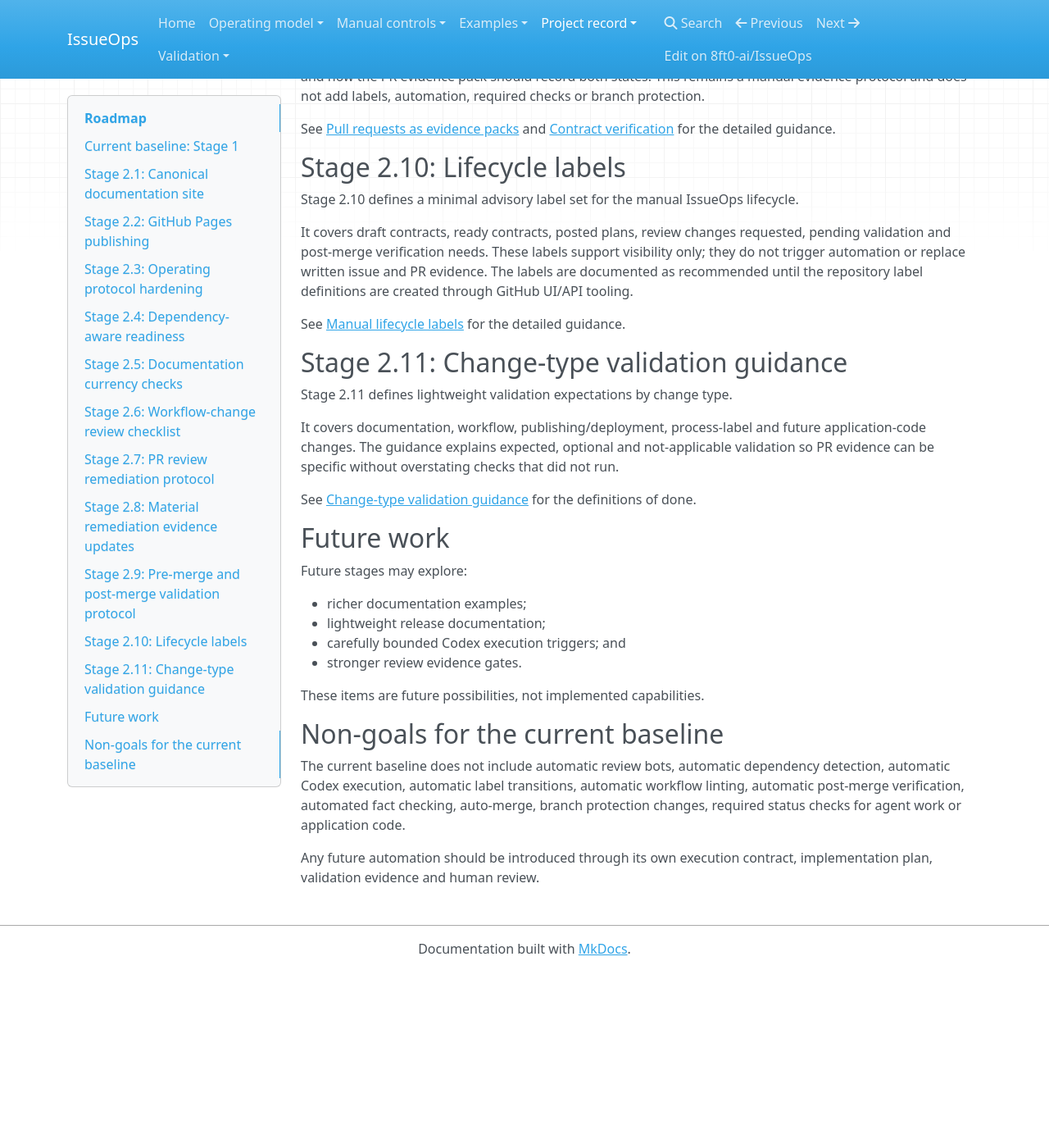
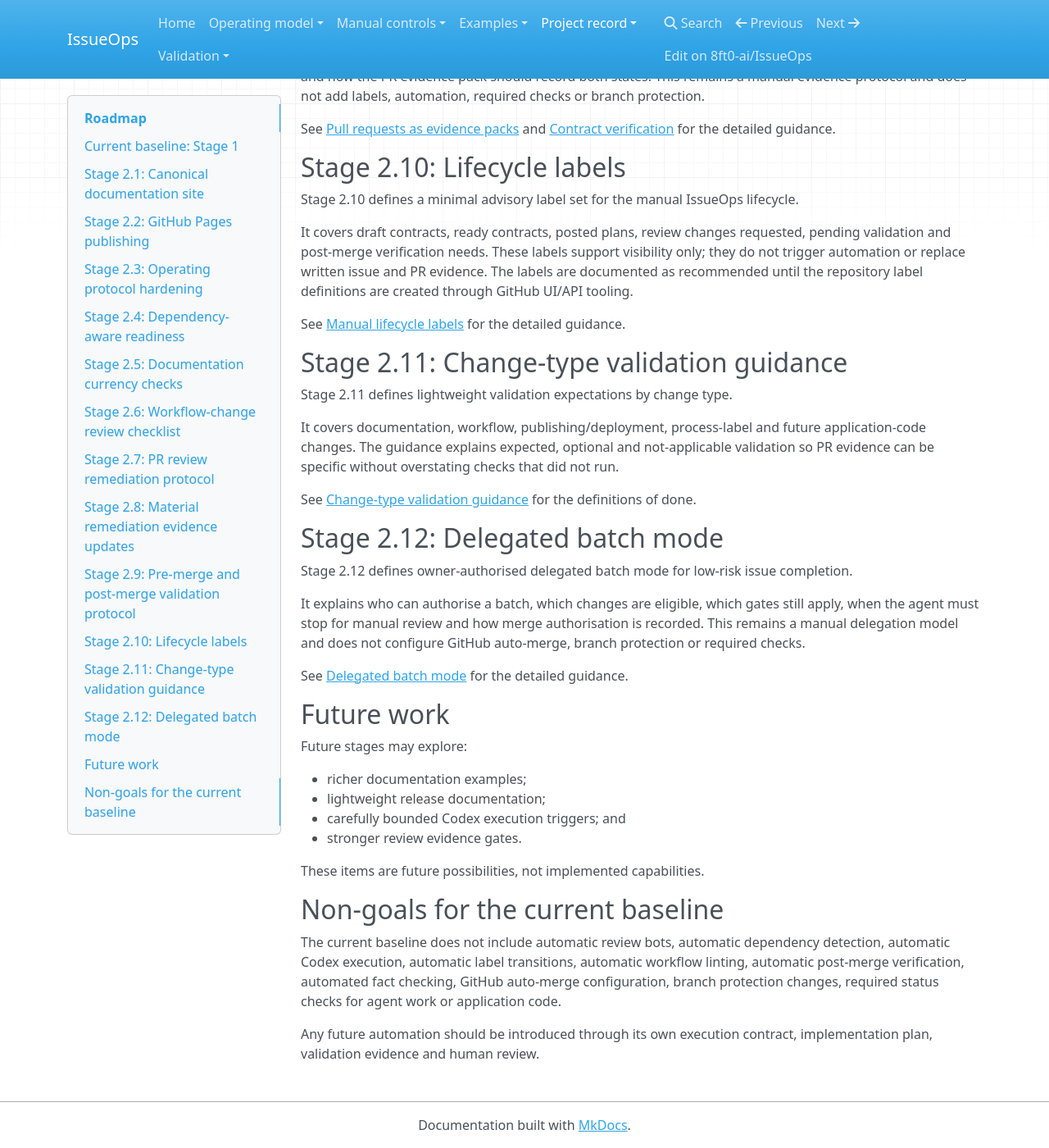
Before and after one commit to 8ft0-ai/IssueOps, an MkDocs documentation site: the page built from docs/roadmap.md, in a window 1280 px wide and 1400 px high, scrolled down 2476 px. Shown: the whole window at 82% size. Built offline with MkDocs 1.6.1, drawn with Linux system fonts in a browser that asks for light colours; nearby versions of some CDN libraries; before the commit the page ends 3661 px from its top, so only the background shows below that.

Commit message:
Record Stage 2.12 delegated batch mode

```diff
--- a/docs/roadmap.md
+++ b/docs/roadmap.md
@@ -106,6 +106,14 @@ It covers documentation, workflow, publishing/deployment, process-label and futu
 
 See [Change-type validation guidance](change-type-validation.md) for the definitions of done.
 
+## Stage 2.12: Delegated batch mode
+
+Stage 2.12 defines owner-authorised delegated batch mode for low-risk issue completion.
+
+It explains who can authorise a batch, which changes are eligible, which gates still apply, when the agent must stop for manual review and how merge authorisation is recorded. This remains a manual delegation model and does not configure GitHub auto-merge, branch protection or required checks.
+
+See [Delegated batch mode](delegated-batch-mode.md) for the detailed guidance.
+
 ## Future work
 
 Future stages may explore:
@@ -119,6 +127,6 @@ These items are future possibilities, not implemented capabilities.
 
 ## Non-goals for the current baseline
 
-The current baseline does not include automatic review bots, automatic dependency detection, automatic Codex execution, automatic label transitions, automatic workflow linting, automatic post-merge verification, automated fact checking, auto-merge, branch protection changes, required status checks for agent work or application code.
+The current baseline does not include automatic review bots, automatic dependency detection, automatic Codex execution, automatic label transitions, automatic workflow linting, automatic post-merge verification, automated fact checking, GitHub auto-merge configuration, branch protection changes, required status checks for agent work or application code.
 
 Any future automation should be introduced through its own execution contract, implementation plan, validation evidence and human review.
```
